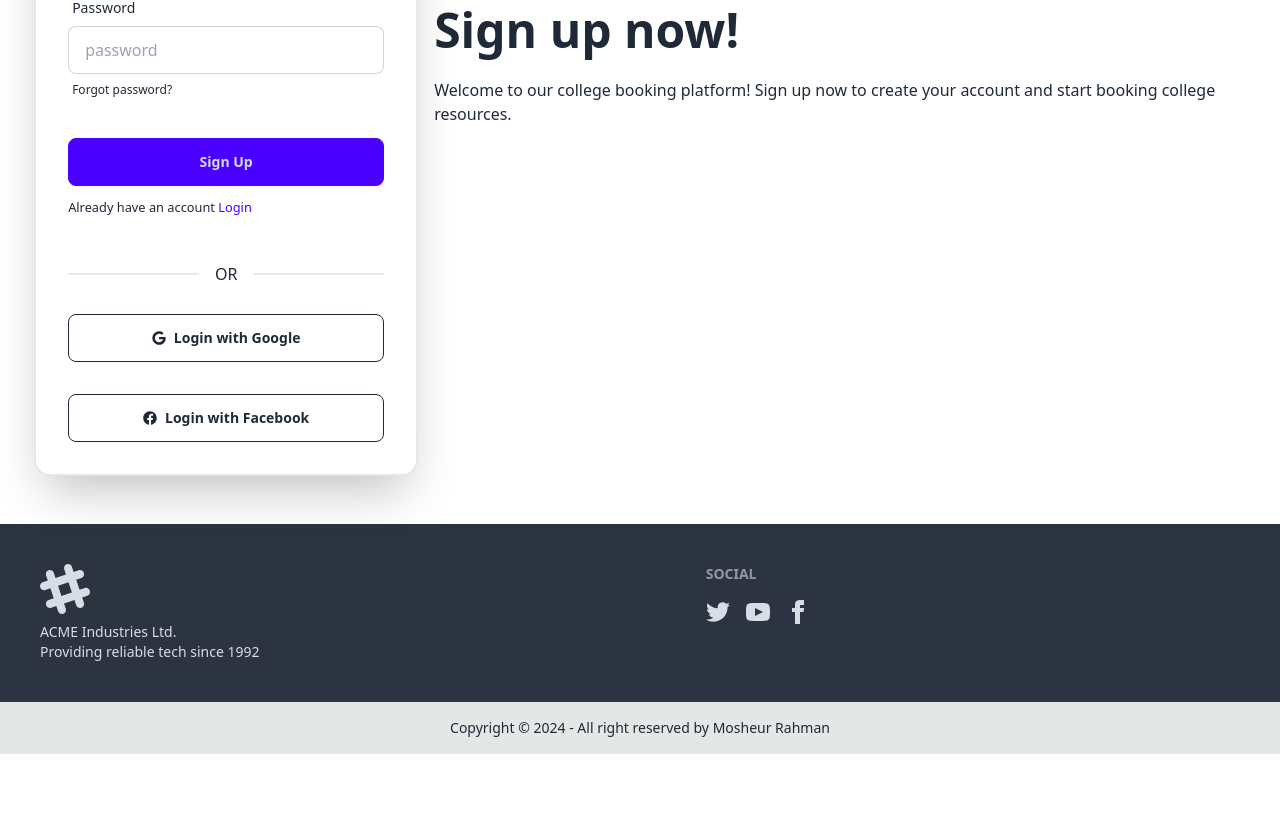
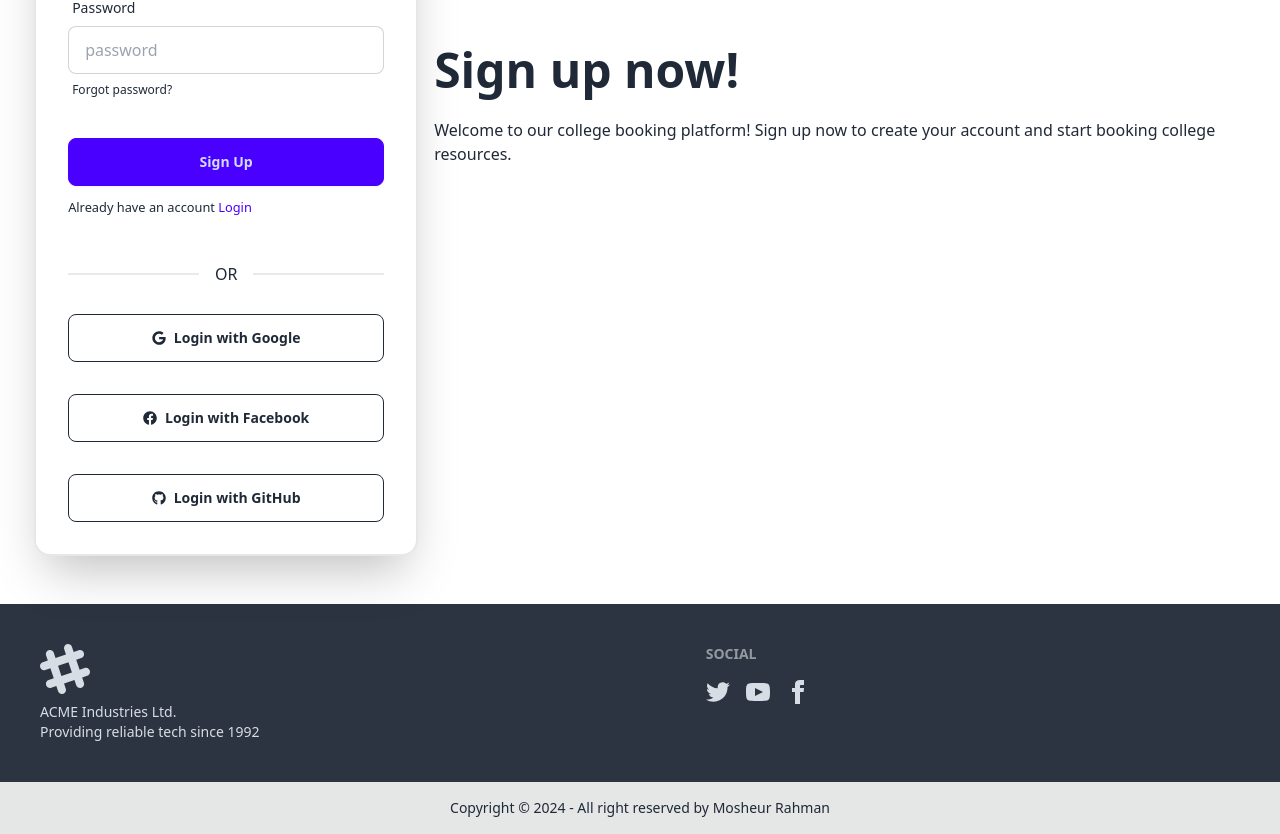
Before and after one commit to mosheurpau/College-booking-client, a React (Vite) app: page /signUp in a window 1280 px wide. Shown: the part 432-1266 px from the top of the page. Before the commit the page ends 1186 px from the top, so only its background shows below. Built offline with nearby package versions, Linux system fonts and the light colour scheme; no server answers.

Commit message:
added github login

```diff
--- a/src/Shared/Profile/Profile.jsx
+++ b/src/Shared/Profile/Profile.jsx
@@ -82,7 +82,7 @@ const Profile = () => {
                   </p>
                 ) : (
                   <p className="text-start my-2">
-                    <strong>Email:</strong> {userInfo?.email}
+                    <strong>Email:</strong> {editedUser?.email}
                   </p>
                 )}
 
--- a/src/components/SocialLogin/SocialLogin.jsx
+++ b/src/components/SocialLogin/SocialLogin.jsx
@@ -1,5 +1,5 @@
 import { useContext, useState } from "react";
-import { FaFacebook, FaGoogle } from "react-icons/fa";
+import { FaFacebook, FaGithub, FaGoogle } from "react-icons/fa";
 import { AuthContext } from "../../providers/AuthProvider";
 import useAxiosPublic from "../../pages/hooks/useAxiosPublic";
 import Swal from "sweetalert2";
@@ -13,8 +13,11 @@ const SocialLogin = () => {
 
   const [isLoading, setIsLoading] = useState(false);
 
-  const { googleSignIn, facebookSignIn } = useContext(AuthContext);
+  const { googleSignIn, facebookSignIn, gitHubSignIn } =
+    useContext(AuthContext);
   const axiosPublic = useAxiosPublic();
+  const axiosPublicFacebook = useAxiosPublic();
+  const axiosPublicGitHub = useAxiosPublic();
 
   const handleGoogleSignIn = () => {
     setIsLoading(true);
@@ -27,7 +30,7 @@ const SocialLogin = () => {
           img: result.user?.photoURL,
           university: "Your University",
           address: "Your Address",
-          newEmail: "",
+          newEmail: " ",
         };
 
         axiosPublic.post("/users", userInfo).then((res) => {
@@ -52,15 +55,15 @@ const SocialLogin = () => {
       console.log(result);
 
       const userInfo = {
-        name: result.user?.displayName,
-        email: result.user?.email,
-        img: result.user?.photoURL, // Assuming picture data is available from Facebook
+        name: result.additionalUserInfo.profile.name,
+        email: result.additionalUserInfo.profile.email,
+        img: result.additionalUserInfo.profile.picture.data.url, // Assuming picture data is available from Facebook
         university: "",
         address: "",
-        newEmail: "Your new email",
+        newEmail: "", // Make sure to handle newEmail appropriately
       };
 
-      const response = await axiosPublic.post("/users", userInfo);
+      const response = await axiosPublicFacebook.post("/users", userInfo);
       console.log(response.data);
       navigate(from, { replace: true });
       Swal.fire({
@@ -71,12 +74,50 @@ const SocialLogin = () => {
         timer: 1500,
       });
     } catch (error) {
-      console.error("Error signing in with Facebook:", error);
+      console.error("Error signing in with Facebook", error);
       setIsLoading(false);
       Swal.fire({
         icon: "error",
         title: "Oops...",
         text: "Failed to sign in with Facebook.",
+      });
+    } finally {
+      setIsLoading(false);
+    }
+  };
+
+  const handleGitHubSignIn = async () => {
+    setIsLoading(true);
+    try {
+      const result = await gitHubSignIn();
+      console.log(result);
+
+      const userInfo = {
+        name: result.additionalUserInfo.username,
+        email: result.additionalUserInfo.email || "", // Ensure to handle the case where email might be null
+        img: result.additionalUserInfo.avatar_url, // Assuming picture data is available from GitHub
+        university: "",
+        address: "",
+        newEmail: "", // Make sure to handle newEmail appropriately
+      };
+
+      const response = await axiosPublicGitHub.post("/users", userInfo);
+      console.log(response.data);
+      navigate(from, { replace: true });
+      Swal.fire({
+        position: "top-end",
+        icon: "success",
+        title: "Login with GitHub successfully.",
+        showConfirmButton: false,
+        timer: 1500,
+      });
+    } catch (error) {
+      console.error("Error signing in with GitHub", error);
+      setIsLoading(false);
+      Swal.fire({
+        icon: "error",
+        title: "Oops...",
+        text: "Failed to sign in with GitHub.",
       });
     } finally {
       setIsLoading(false);
@@ -116,6 +157,21 @@ const SocialLogin = () => {
           )}
         </button>
       </div>
+      <div className="mb-8">
+        <button
+          className="btn btn-block btn-outline"
+          onClick={handleGitHubSignIn}
+          disabled={isLoading}
+        >
+          {isLoading ? (
+            <Loading></Loading>
+          ) : (
+            <>
+              <FaGithub></FaGithub> Login with GitHub
+            </>
+          )}
+        </button>
+      </div>
     </div>
   );
 };
--- a/src/pages/SignUp/SignUp.jsx
+++ b/src/pages/SignUp/SignUp.jsx
@@ -35,7 +35,7 @@ const SignUp = () => {
         img: data.photoURL,
         university: "Your University", // Add university field
         address: "Your Address", // Add address field
-        newEmail: "",
+        newEmail: " ",
       };
 
       const res = await axiosPublic.post("/users", userInfo);
--- a/src/providers/AuthProvider.jsx
+++ b/src/providers/AuthProvider.jsx
@@ -12,6 +12,7 @@ import {
 import { app } from "../firebase/firebase.config";
 import { GoogleAuthProvider } from "firebase/auth";
 import { FacebookAuthProvider } from "firebase/auth";
+import { GithubAuthProvider } from "firebase/auth";
 
 export const AuthContext = createContext(null);
 const auth = getAuth(app);
@@ -20,6 +21,7 @@ const AuthProvider = ({ children }) => {
   const [loading, setLoading] = useState(true);
   const googleProvider = new GoogleAuthProvider();
   const facebookProvider = new FacebookAuthProvider();
+  const gitHubProvider = new GithubAuthProvider();
   const createUser = (email, password) => {
     setLoading(true);
     return createUserWithEmailAndPassword(auth, email, password);
@@ -41,6 +43,10 @@ const AuthProvider = ({ children }) => {
   const facebookSignIn = () => {
     setLoading(true);
     return signInWithPopup(auth, facebookProvider);
+  };
+  const gitHubSignIn = () => {
+    setLoading(true);
+    return signInWithPopup(auth, gitHubProvider);
   };
 
   const resetPass = (email) => {
@@ -72,6 +78,7 @@ const AuthProvider = ({ children }) => {
     signIn,
     googleSignIn,
     facebookSignIn,
+    gitHubSignIn,
     logOut,
     resetPass,
     updateUserProfile,
```
